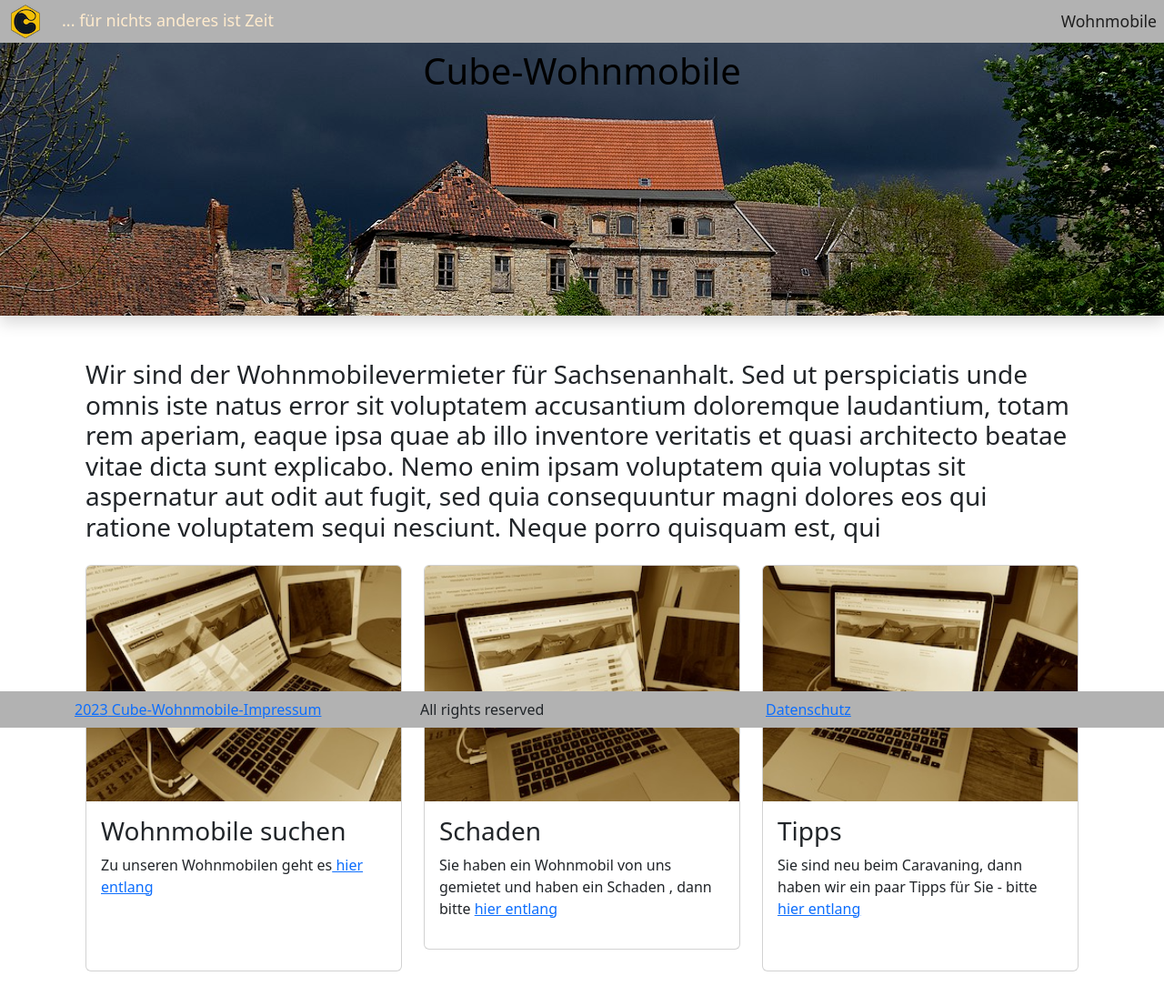
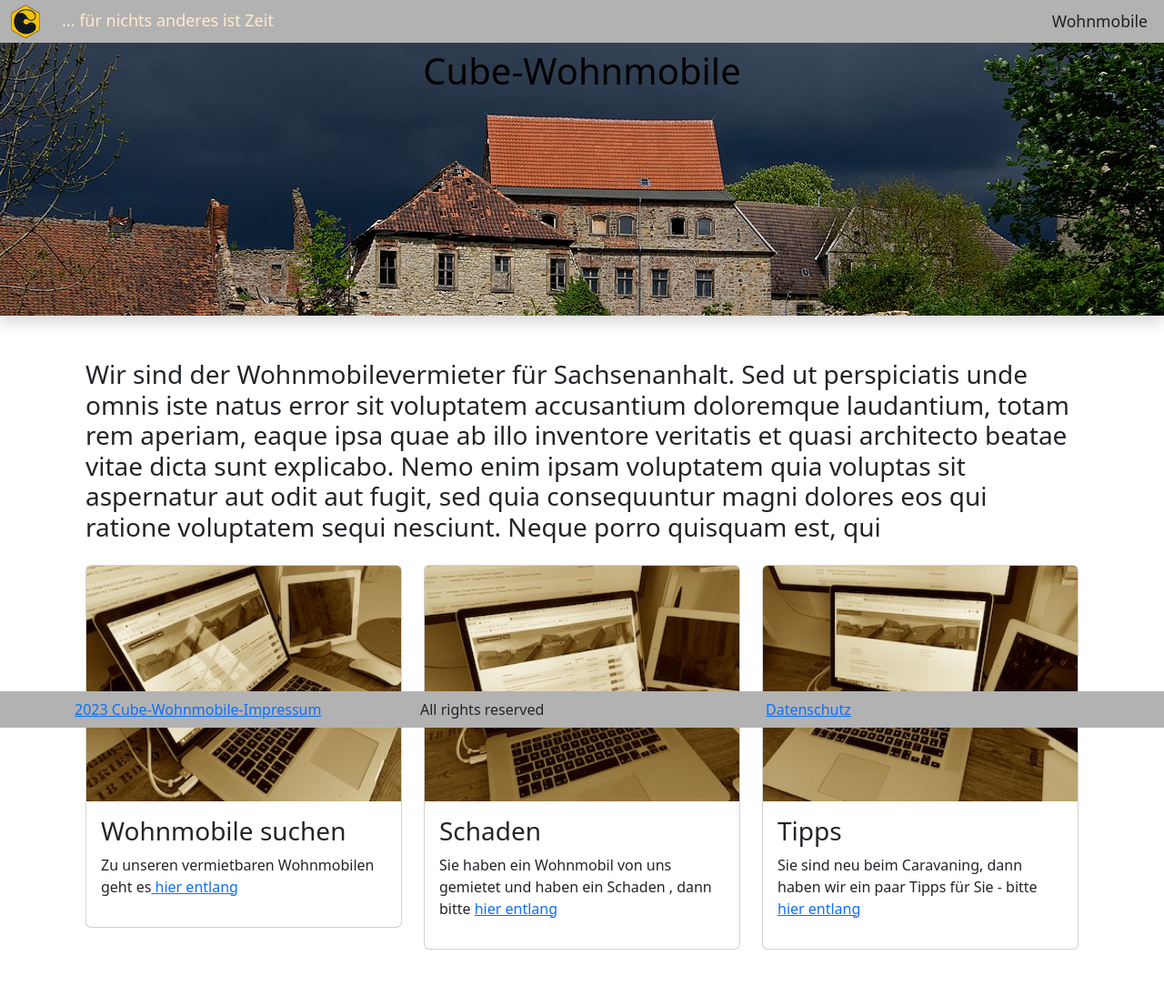
Before and after one commit to dsevenx/cubewm, a React (Create React App) app: page / in a window 1280 px wide. Shown: the top 1106 px of the page at 91% size. Built offline with nearby package versions, Linux system fonts and the light colour scheme.

Commit message:
GUI Korrektur

```diff
--- a/src/components/Startkarten.js
+++ b/src/components/Startkarten.js
@@ -40,12 +40,8 @@ export class Startkarten extends Component {
 
                   <Card.Text className="mb-3">
                     <p>
-                      Zu unseren Wohnmobilen geht es
+                      Zu unseren vermietbaren Wohnmobilen geht es
                       <Card.Link href="./wohnmobile"> hier entlang</Card.Link>
-                      <p>
-                        {" "}
-                        <br /> <br />
-                      </p>
                     </p>
                   </Card.Text>
                 </Card.Body>
@@ -90,10 +86,6 @@ export class Startkarten extends Component {
                       Sie sind neu beim Caravaning, dann haben wir ein paar
                       Tipps für Sie - bitte{"  "}
                       <Card.Link href="./tipps"> hier entlang </Card.Link>
-                      <p>
-                        {" "}
-                        <br />
-                      </p>
                     </p>
                   </Card.Text>
                 </Card.Body>
--- a/src/components/tech/Footer.css
+++ b/src/components/tech/Footer.css
@@ -8,4 +8,5 @@
   bottom: 0;
   right: 0;
   width: 100%;
+  background-color: #b2b2b2;
 }
--- a/src/components/tech/Navbar.css
+++ b/src/components/tech/Navbar.css
@@ -20,4 +20,5 @@
 
 .schrift_wohnmobile {
   font-size: 110%;
+  padding-right: 10px;
 }
```
